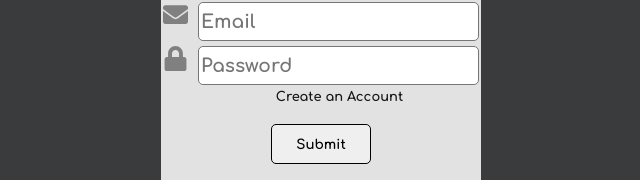
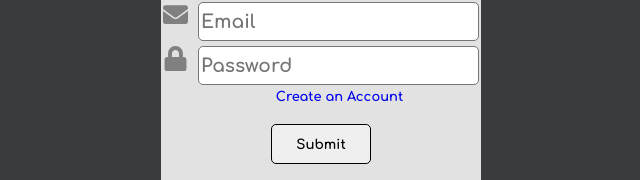
Before and after one commit to Banger484/inventory-plus, a React (Create React App) app in the folder client/: page / in a window 1280 px wide. Shown: the part 276-456 px from the top of the page, without its empty margins (319-959 px from the left). Built offline with nearby package versions, Linux system fonts and the light colour scheme.

Commit message:
routing link works

```diff
--- a/client/src/components/Users/Login.js
+++ b/client/src/components/Users/Login.js
@@ -89,10 +89,9 @@ const Login = (props) => {
                   Submit
                 </button>
 
-                <div id="redirectSignup"
-                >
+                <Link to="/signup" id="redirectSignup">
                   Create an Account
-                </div>
+                </Link>
 
               {error && (
               <div className="my-3 p-3 bg-danger text-white" id= "errorMsg-Login">
--- a/client/src/components/Users/Signup.js
+++ b/client/src/components/Users/Signup.js
@@ -137,10 +137,8 @@ const Signup = () => {
                 {error.message}
               </div>
             )}
-
           </div>
         </div>
-      {/* </div> */}
     </main>
   );
 };
--- a/client/src/index.css
+++ b/client/src/index.css
@@ -140,12 +140,6 @@ button:hover {
 }
 
 #errorMsg-Login, #errorMsg-Signup {
-  font-size: 16px;
-  color: rgb(255, 109, 109);
-  animation: blinker 1s linear infinite;
-}
-
-#errorMsg-Login {
   display: flex;
   justify-content: center;
   position:relative;
@@ -155,10 +149,9 @@ button:hover {
   height: 40px;
   width: 100px;
   padding-bottom: 30px;
-}
-
-#errorMsg-Signup {
-  top: 50%;
+  font-size: 16px;
+  color: rgb(255, 109, 109);
+  animation: blinker 1s linear infinite;
 }
 
 @keyframes blinker {
```
Also changed, not shown: 1 other file (tests, documents, lock files or other folders).
